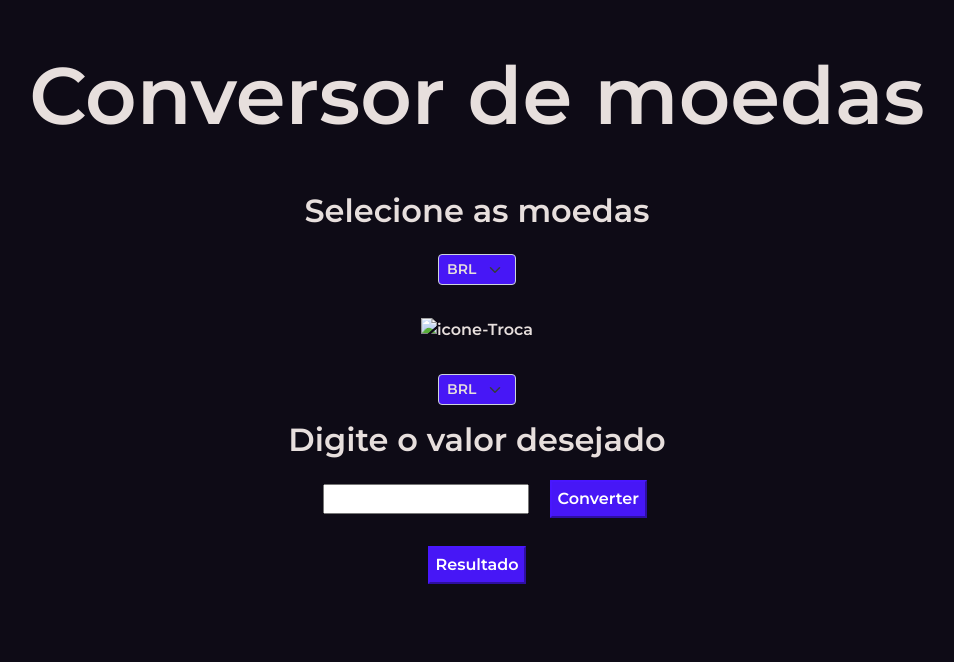
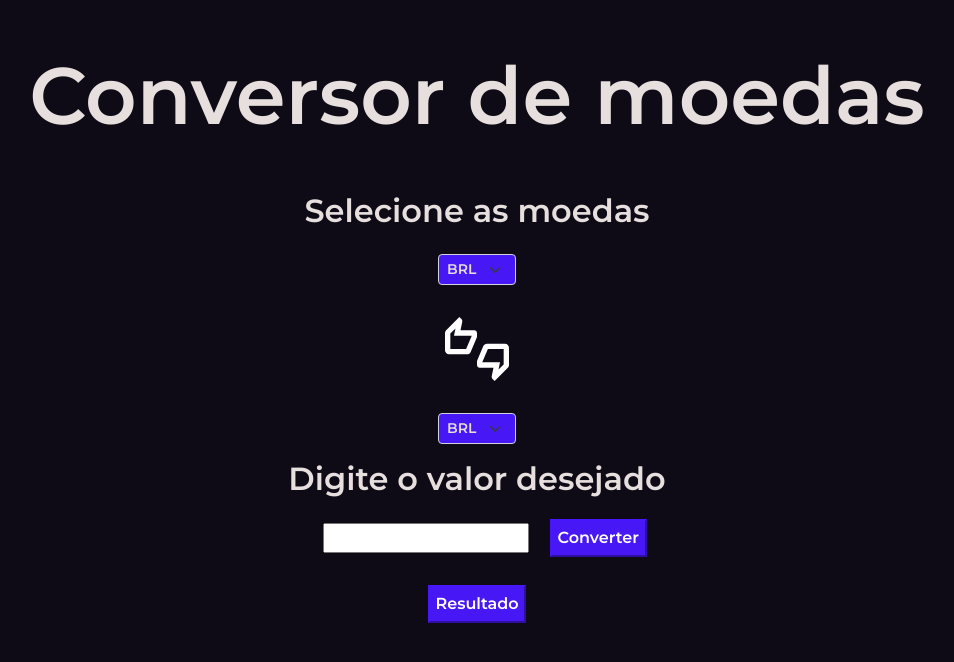
Before and after one commit to gndamasceno/conversorDeMoedas, a plain HTML site: page index.html in a window 1280 px wide. Shown: the whole page, without its empty margins (163-1117 px from the left). Drawn offline with nearby package versions, Linux system fonts and the light colour scheme.

Commit message:
arrumando index

```diff
--- a/index.html
+++ b/index.html
@@ -35,7 +35,7 @@
                             </select>
                         </div>
                         <div class="col-xs my-3 text-center">
-                                <img class="icon" src="assets/thumbs_up_down_white_24dp.svg" alt="icone-Troca">
+                                <img class="icon" src="assets/img/thumbs_up_down_white_24dp.svg" alt="icone-Troca">
                         </div>
                         <div class="selecaoMoedas__moedaSaida col-xs my-3 d-flex justify-content-center ">
                             <select id="selectSaida"
```
